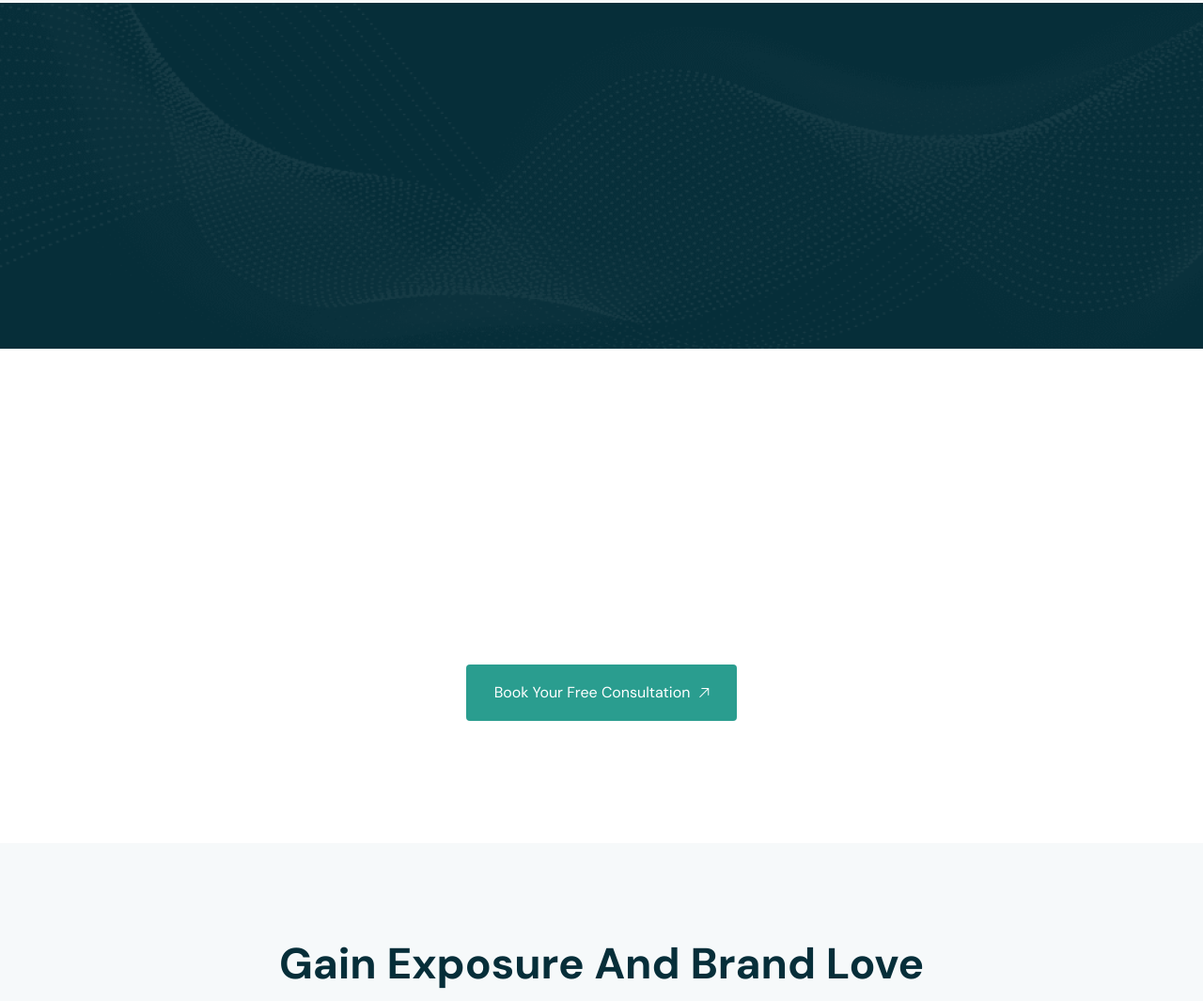
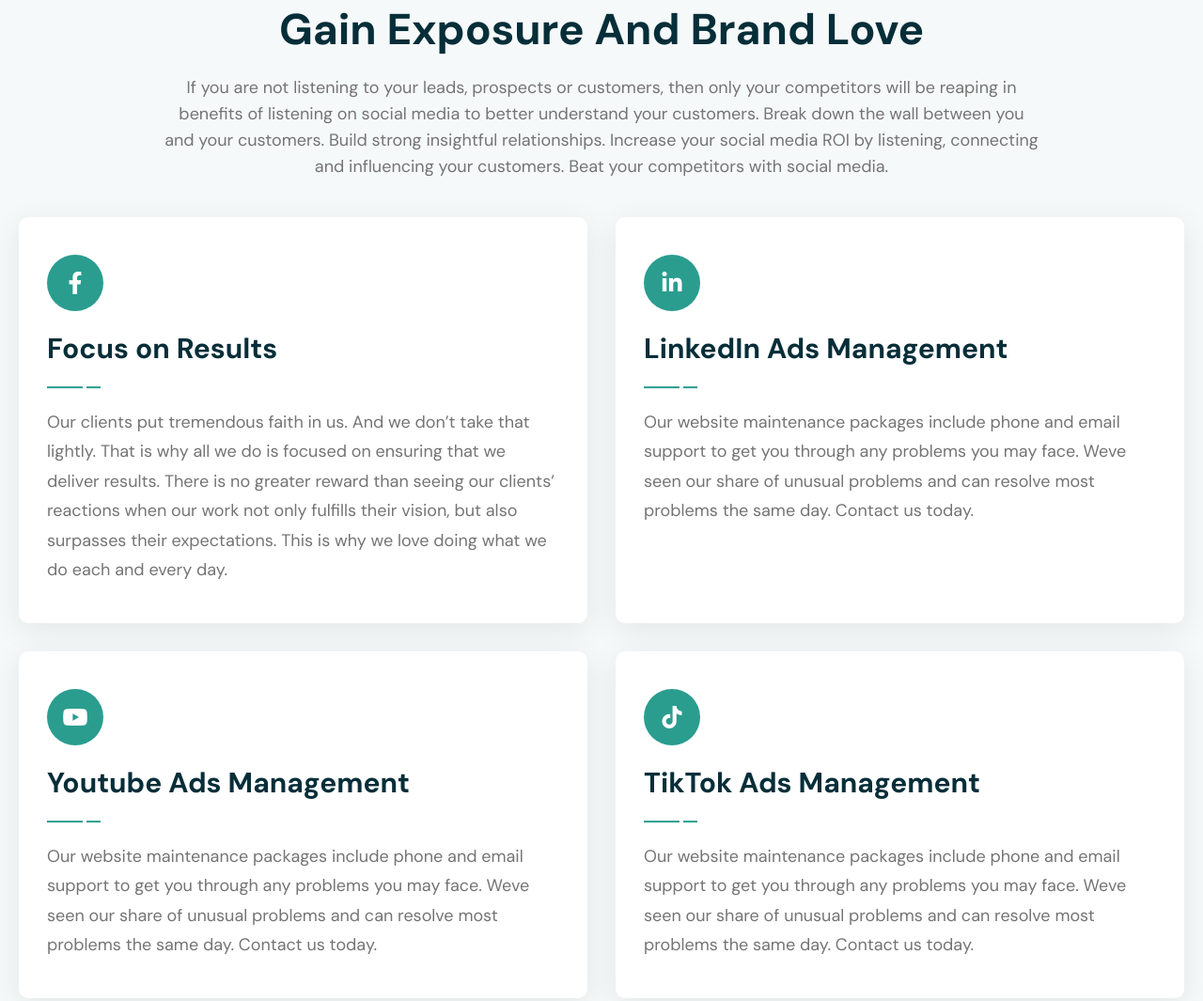
Before and after one commit to RahulMoral/shannamdigital, a website: page smm.html in a window 1280 px wide. Shown: the part 4947-6012 px from the top of the page at 94% size. Drawn offline with Linux system fonts and the light colour scheme; a script that the page names is missing.

Commit message:
SMM paged edited

```diff
--- a/smm.html
+++ b/smm.html
@@ -374,25 +374,8 @@
                     </div>
                 </section>
                 <!-- About Company end -->
-                <!-- Home Results -->
-                <section class="home-results jarallax">
-                    <img alt="We're Obsessed With Results" class="jarallax-img" src="assets/images/home/counter-bg.png" />
-                    <div class="container">
-                        <div class="home-results-wrapper">
-                            <h2 class="wow img-custom-anim-right">We're Obsessed With Results</h2>
-                            <h4 class="wow img-custom-anim-left">Join Over 1000 Satisfied clients<br />Get Your personalized 90 day actions plan to get more quality leads and conversion</h4>
-                            <div class="d-flex justify-content-center wow img-custom-anim-top">
-                                <a href="javascript:void(0);">
-                                    <span>Book Your Free Consultation</span>
-                                    <i class="fa-light fa-arrow-up-right"></i>
-                                </a>
-                            </div>
-                        </div>
-                    </div>
-                </section>
-                <!-- Home Results end -->
                 <!-- Web development steps -->
-                <section class="web-development-steps">
+                <section class="web-development-steps pt-0">
                     <div class="container">
                         <div class="web-development-steps-wrapper">
                             <div class="web-development-steps-header">
```
